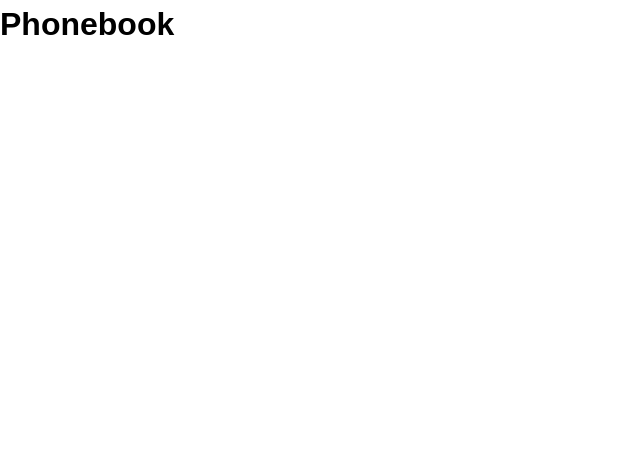
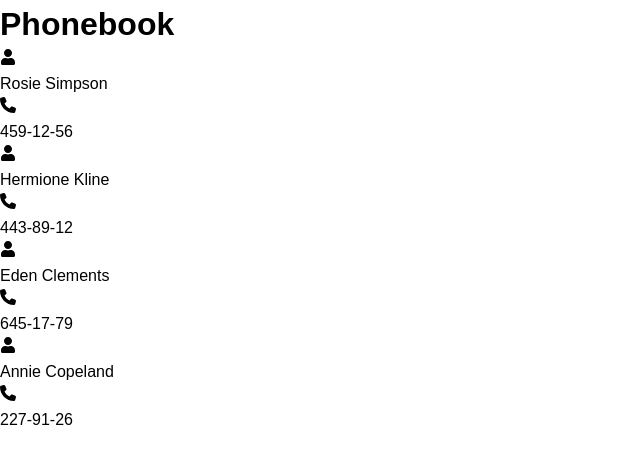
Before and after one commit to atremat/goit-react-hw-03, a React (Vite) app: page / in a window 1280 px wide. Shown: the top 464 px of the page, without its empty margins (0-640 px from the left). Built offline with nearby package versions, Linux system fonts and the light colour scheme.

Commit message:
default contacts render

```diff
--- a/package.json
+++ b/package.json
@@ -13,7 +13,8 @@
     "formik": "^2.4.5",
     "modern-normalize": "^2.0.0",
     "react": "^18.2.0",
-    "react-dom": "^18.2.0"
+    "react-dom": "^18.2.0",
+    "react-icons": "^5.0.1"
   },
   "devDependencies": {
     "@types/react": "^18.2.66",
--- a/src/App.jsx
+++ b/src/App.jsx
@@ -3,14 +3,24 @@ import "./App.css";
 import ContactForm from "./components/ContactForm/ContactForm";
 import SearchBox from "./components/SearchBox/SearchBox";
 import ContactList from "./components/ContactList/ContactList";
+import { useState } from "react";
+
+const contactList = [
+  { id: "id-1", name: "Rosie Simpson", number: "459-12-56" },
+  { id: "id-2", name: "Hermione Kline", number: "443-89-12" },
+  { id: "id-3", name: "Eden Clements", number: "645-17-79" },
+  { id: "id-4", name: "Annie Copeland", number: "227-91-26" },
+];
 
 function App() {
+  const [contacts, setContacts] = useState(() => contactList);
+
   return (
     <div>
       <h1>Phonebook</h1>
       <ContactForm />
       <SearchBox />
-      <ContactList />
+      <ContactList contacts={contacts} />
     </div>
   );
 }
--- a/src/components/Contact/Contact.jsx
+++ b/src/components/Contact/Contact.jsx
@@ -1,3 +1,17 @@
-export default function Contact() {
-  return <></>;
+import { FaPhone } from "react-icons/fa6";
+import { FaUser } from "react-icons/fa";
+
+export default function Contact({ name, number }) {
+  return (
+    <li>
+      <div>
+        <FaUser />
+        <p>{name}</p>
+      </div>
+      <div>
+        <FaPhone />
+        <p>{number}</p>
+      </div>
+    </li>
+  );
 }
--- a/src/components/ContactList/ContactList.jsx
+++ b/src/components/ContactList/ContactList.jsx
@@ -1,3 +1,11 @@
-export default function ContactList() {
-  return <></>;
+import Contact from "../Contact/Contact";
+
+export default function ContactList({ contacts }) {
+  return (
+    <ul>
+      {contacts.map(({ id, name, number }) => {
+        return <Contact key={id} name={name} number={number} />;
+      })}
+    </ul>
+  );
 }
```
Also changed, not shown: 1 other file (tests, documents, lock files or other folders).
